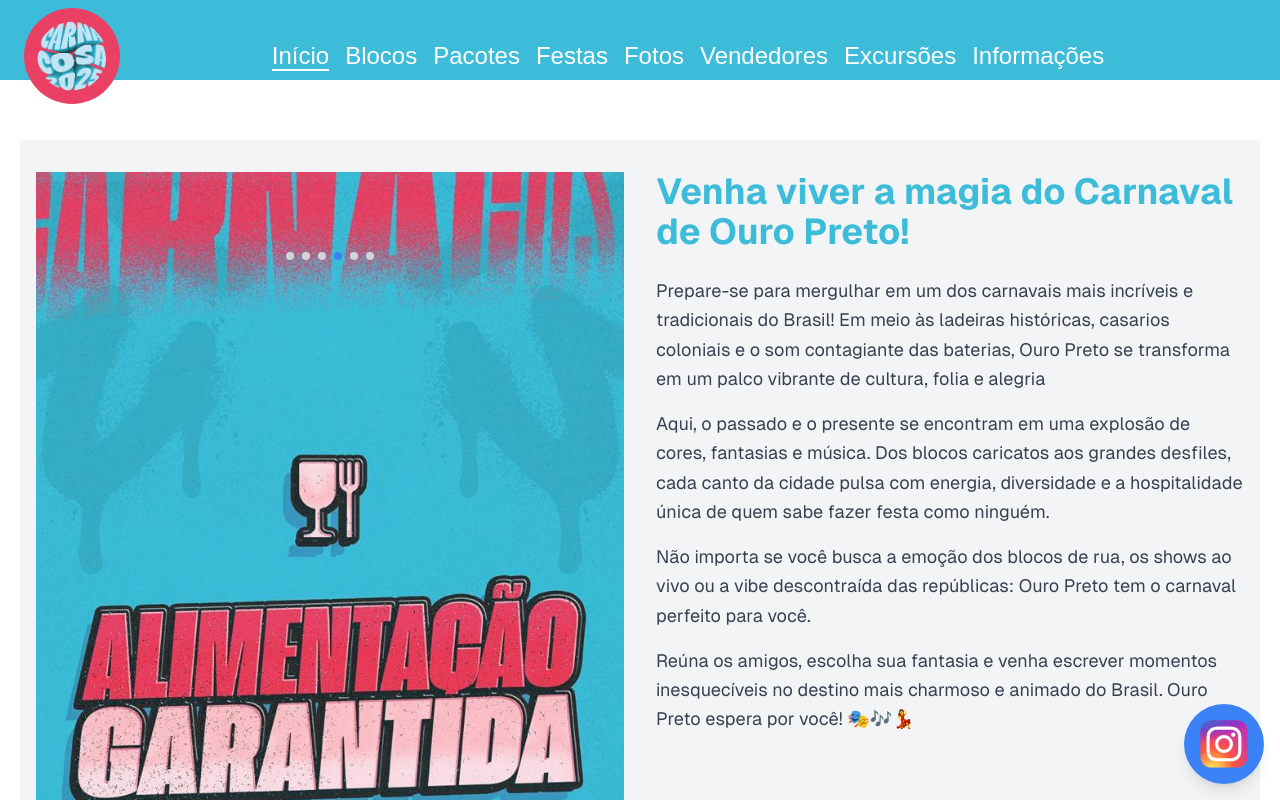
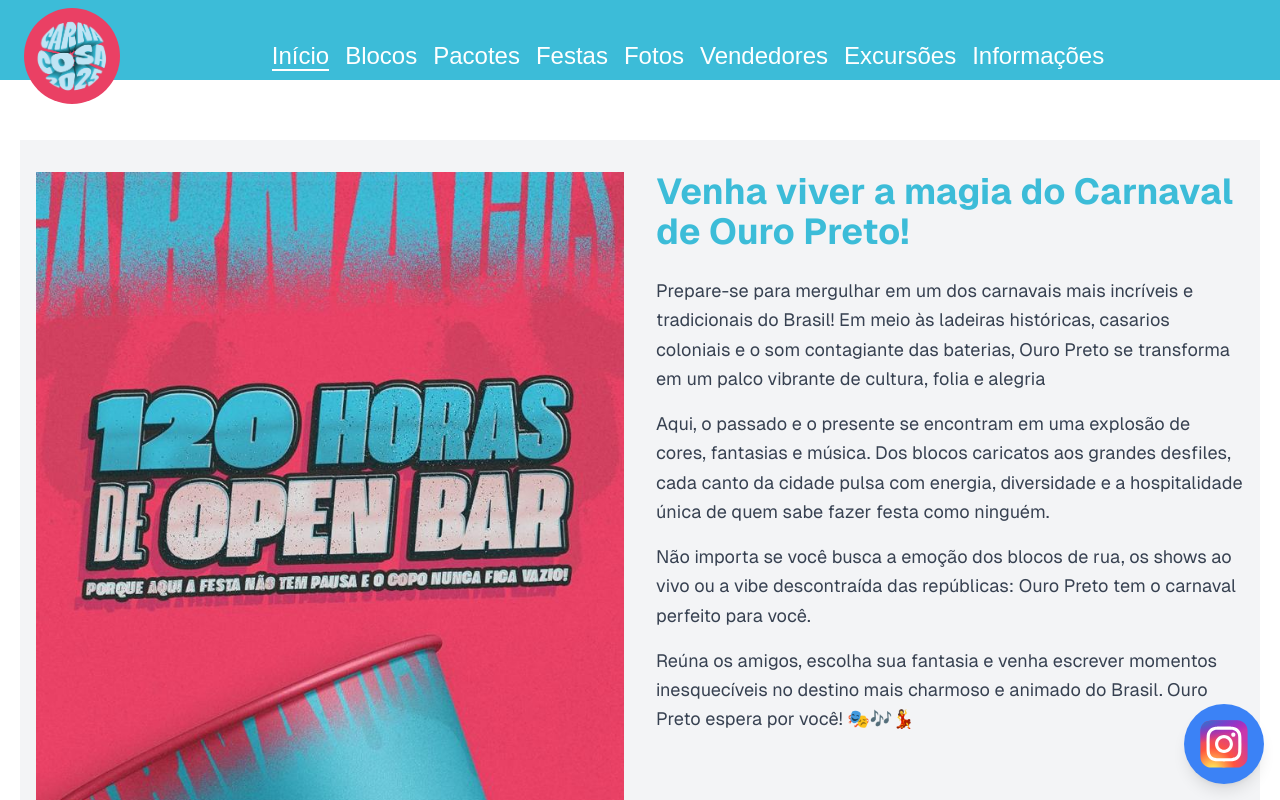
Before and after one commit to lucasFilppe/carna-cosa, a Next.js app: page / in a window 1280 px wide. Shown: the top 800 px of the page. Built offline with nearby package versions, Linux system fonts and the light colour scheme.

Commit message:
atualizando carrocel de imagens

```diff
--- a/app/components/Carrocel/index.tsx
+++ b/app/components/Carrocel/index.tsx
@@ -1,7 +1,7 @@
 "use client";
 
-import { useEffect, useState } from "react";
-import Image from "next/image"; // Importa o componente Image
+import { useState, useEffect, useCallback } from "react";
+import Image from "next/image";
 
 const images = [
   "/carrocel/image-1.jpg",
@@ -9,35 +9,47 @@
   "/carrocel/image-3.jpg",
   "/carrocel/image-4.jpg",
   "/carrocel/image-5.jpg",
-  "/carrocel/image-6.jpg",
-  // Adicione mais imagens conforme necessário
 ];
 
 const Carousel = () => {
   const [currentIndex, setCurrentIndex] = useState(0);
+  const [isImageLoaded, setIsImageLoaded] = useState(true);
+
+  // Memoriza a função para evitar recriação
+  const changeImage = useCallback(() => {
+    if (isImageLoaded) {
+      setCurrentIndex((prevIndex) => (prevIndex + 1) % images.length);
+      setIsImageLoaded(false);
+    }
+  }, [isImageLoaded]); // Remove images.length das dependências
 
   useEffect(() => {
-    const intervalId = setInterval(() => {
-      setCurrentIndex((prevIndex) => (prevIndex + 1) % images.length);
-    }, 2000); // Muda a imagem a cada 3 segundos
+    const interval = setInterval(changeImage, 3000);
+    return () => clearInterval(interval);
+  }, [changeImage]);
 
-    return () => clearInterval(intervalId); // Limpa o intervalo ao desmontar o componente
-  }, []);
+  const handleImageLoad = () => setIsImageLoaded(true);
 
   return (
-    <div className="relative">
+    <div className="relative w-full max-w-[720px] mx-auto">
       <Image
         src={images[currentIndex]}
-        alt={`Imagem ${currentIndex}`}
-        width={720} // Largura da imagem
-        height={300} // Altura da imagem
+        alt={`Imagem ${currentIndex + 1}`}
+        width={720}
+        height={405}
         className="w-full h-auto"
+        priority={currentIndex === 0}
+        onLoadingComplete={handleImageLoad}
       />
-      <div className="absolute top-20 inset-x-0 flex justify-center">
+      <div className="absolute bottom-4 left-1/2 transform -translate-x-1/2 flex space-x-2">
         {images.map((_, index) => (
-          <div
+          <button
             key={index}
-            className={`h-2 w-2 mx-1 rounded-full transition duration-300 ease-in-out ${
+            onClick={() => {
+              setCurrentIndex(index);
+              setIsImageLoaded(false);
+            }}
+            className={`h-3 w-3 rounded-full ${
               currentIndex === index ? "bg-blue-500" : "bg-gray-300"
             }`}
           />
--- a/package.json
+++ b/package.json
@@ -21,6 +21,7 @@
     "react-modal": "^3.16.1"
   },
   "devDependencies": {
+    "@fullhuman/postcss-purgecss": "^7.0.2",
     "@types/leaflet": "^1.9.14",
     "@types/node": "^20.17.5",
     "@types/react": "^18.3.12",
```
Also changed, not shown: app/page.tsx (line endings or trailing spaces), 2 other files (tests, documents, lock files or other folders).
